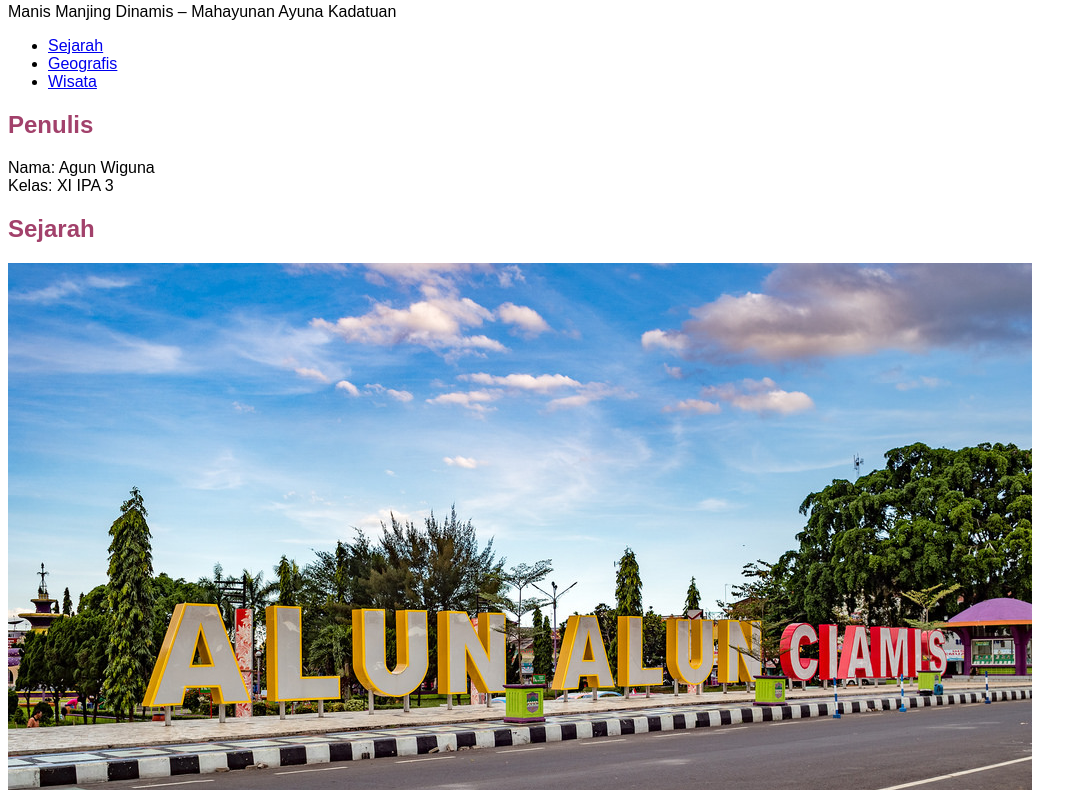
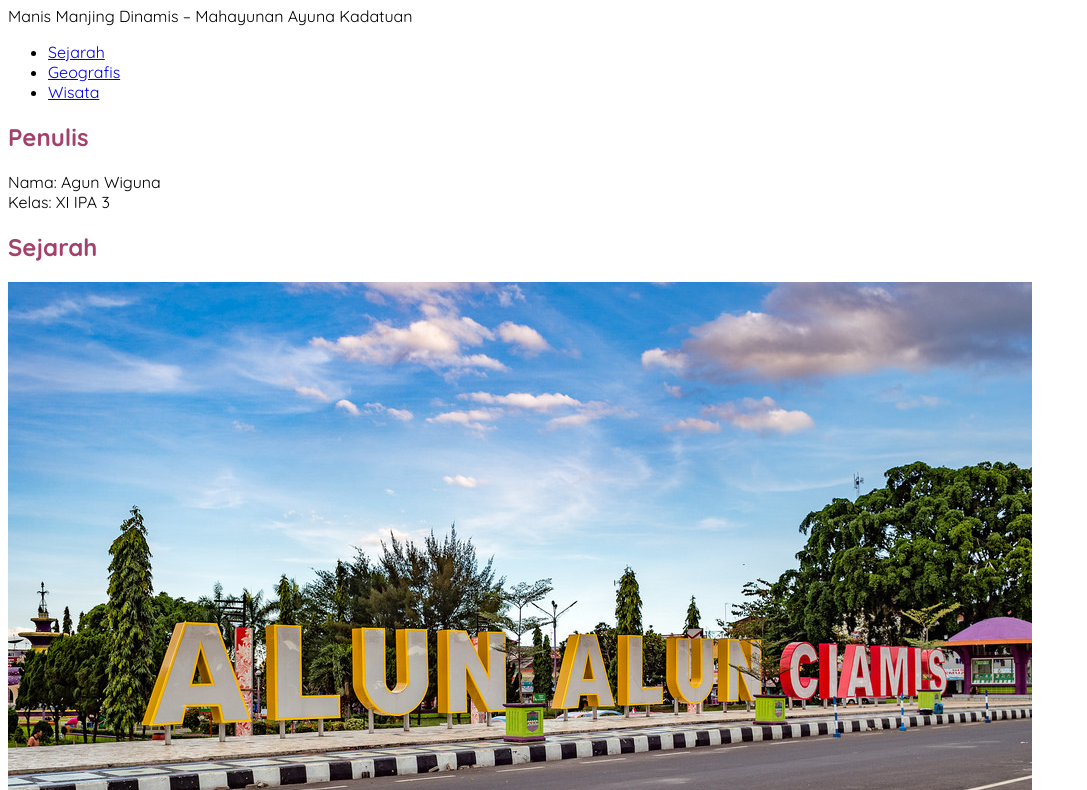
Before and after one commit to agunwiguna/ciamisprofile, a plain HTML site: page index.html in a window 1280 px wide. Shown: the part 77-867 px from the top of the page, without its empty margins (0-1087 px from the left). Drawn offline with Linux system fonts and the light colour scheme.

Commit message:
add font style

```diff
--- a/css/style.css
+++ b/css/style.css
@@ -1,5 +1,6 @@
+@import url("https://fonts.googleapis.com/css2?family=Quicksand:wght@400;700&display=swap");
 body {
-  font-family: sans-serif;
+  font-family: "Quicksand", sans-serif;
 }
 
 h2,
```
